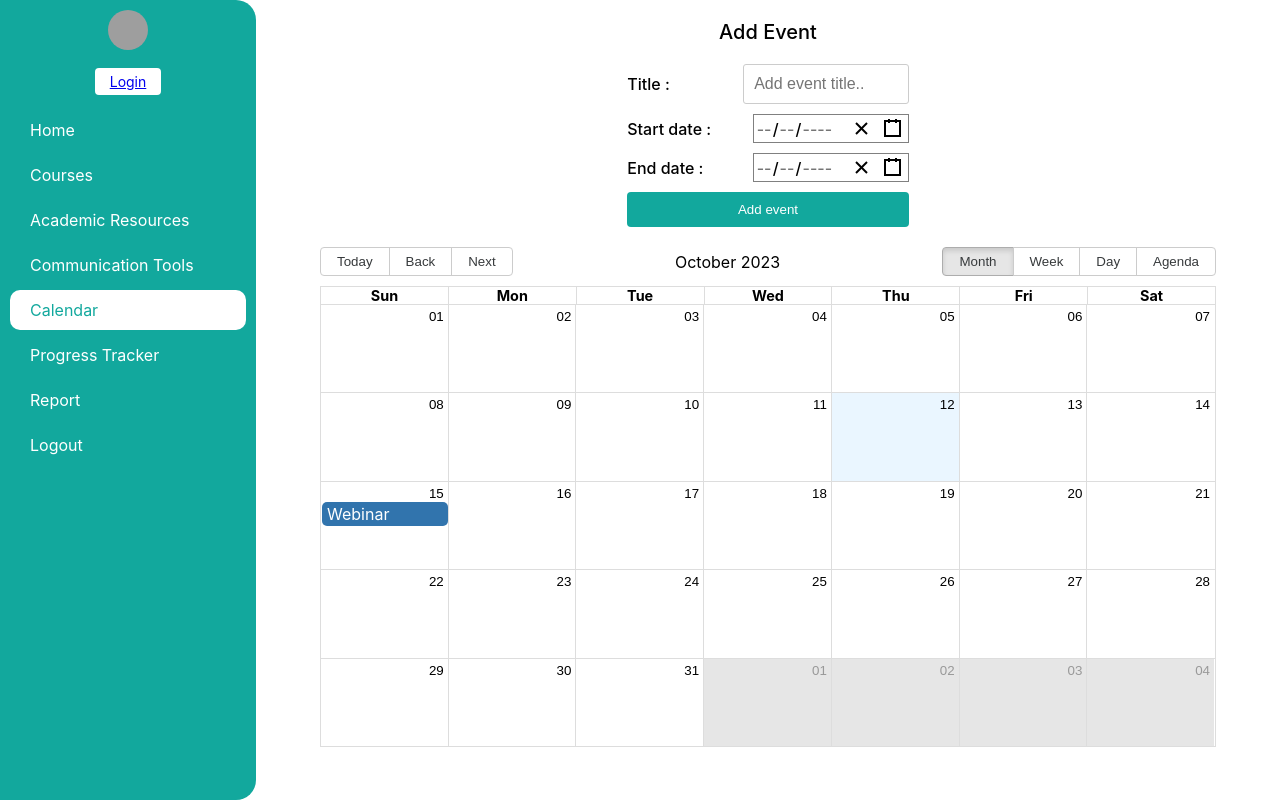
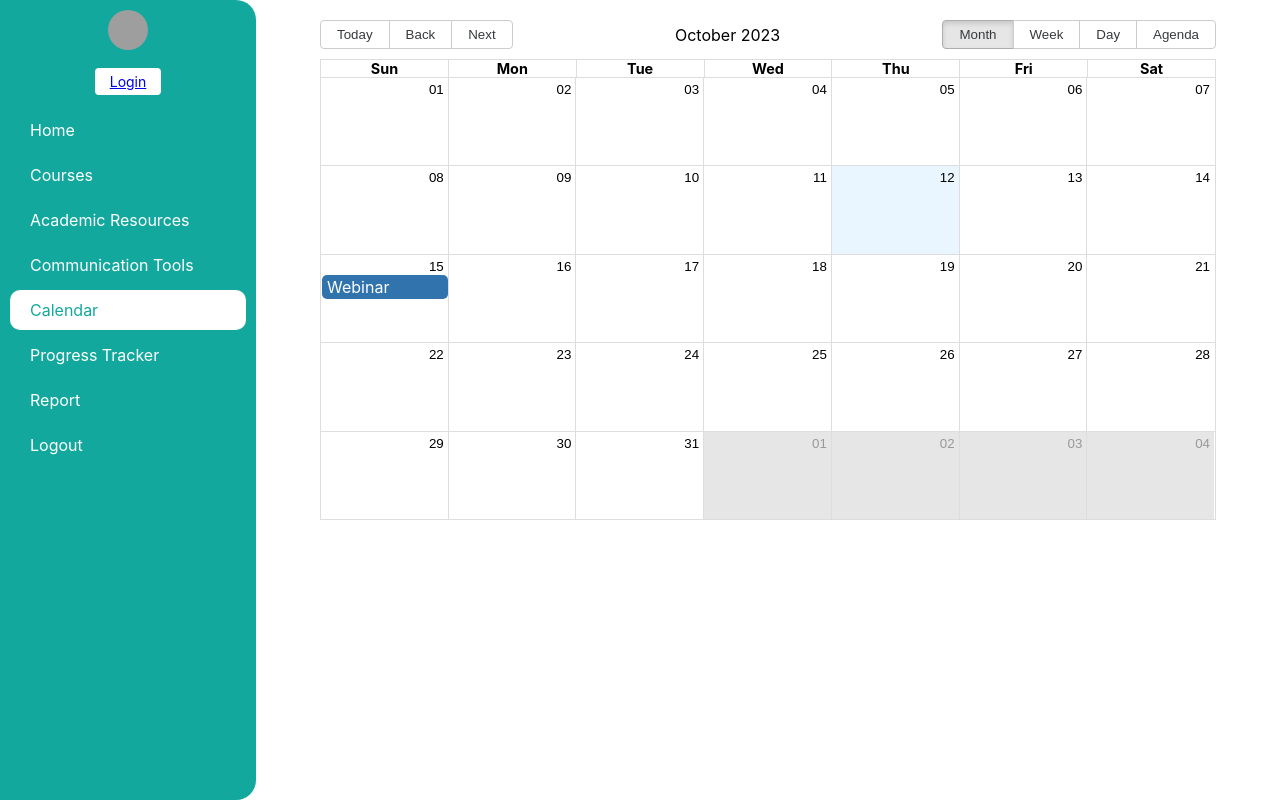
Before and after one commit to manojkumarp1/StudentHub-react-render, a React (Create React App) app: page /calendar in a window 1280 px wide. Built offline with nearby package versions, Linux system fonts and the light colour scheme; grey boxes are pictures that could not be loaded.

Commit message:
admin calendar

```diff
--- a/src/components/Calendar/Calendar.js
+++ b/src/components/Calendar/Calendar.js
@@ -42,12 +42,12 @@ const events = [
     },
 
 ]
+const isAuthenticated = localStorage.getItem('authenticatedAdmin');
 
 
 
 function Calender() {
 
-  const [isAdmin, setIsAdmin] = useState(true)
   const [allEvents, setAllEvents] = useState(events)
   const [newEvent, setNewEvent] = useState({
     title:"",
@@ -67,7 +67,7 @@ function Calender() {
   return (
     <div>
 
-      {isAdmin &&
+      {isAuthenticated &&
         <div className='add-events-admin'>
           <div className='add-events-header'>Add Event</div>
           <div className='add-events-inputs'>
```
